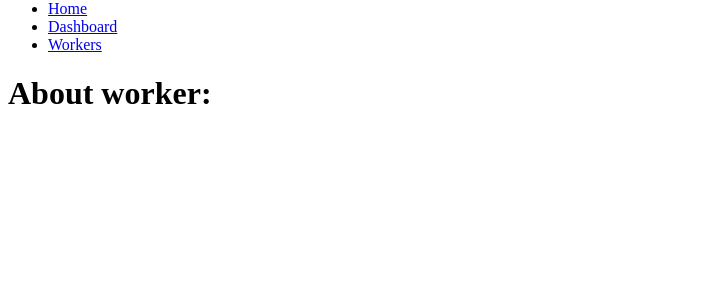
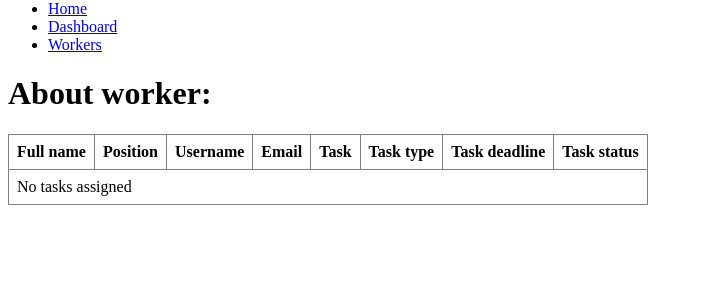
Before and after one commit to msubchak/team-task-manager, a Django app: template templates/tasks/worker_detail.html in a window 1280 px wide. Shown: the part 80-380 px from the top of the page, without its empty margins (0-703 px from the left). Run offline with Django 5.2, Linux system fonts and the light colour scheme; the template is opened without the code that fills it, so the values that code supplies are empty.

Commit message:
feat: Add worker detail table and LoginRequiredMixin to views

```diff
--- a/templates/tasks/worker_detail.html
+++ b/templates/tasks/worker_detail.html
@@ -1,4 +1,36 @@
 {% extends "base.html" %}
 {% block content %}
   <h1>About worker:</h1>
+  <table border="1" cellpadding="8" cellspacing="0" style="border-collapse: collapse;">
+    <thead>
+      <tr>
+        <th>Full name</th>
+        <th>Position</th>
+        <th>Username</th>
+        <th>Email</th>
+        <th>Task</th>
+        <th>Task type</th>
+        <th>Task deadline</th>
+        <th>Task status</th>
+      </tr>
+    </thead>
+    <tbody>
+      {% for task in worker.task_set.all %}
+        <tr>
+          <td>{{ worker.first_name }} {{ worker.last_name }}</td>
+          <td>{{ worker.position }}</td>
+          <td>{{ worker.username }}</td>
+          <td>{{ worker.email }}</td>
+          <td>{{ task.name }}</td>
+          <td>{{ task.task_type.name }}</td>
+          <td>{{ task.deadline|date:"Y-m-d H:i" }}</td>
+          <td>{% if task.is_complete %}Done{% else %}In Progress{% endif %}</td>
+        </tr>
+      {% empty %}
+        <tr>
+          <td colspan="8">No tasks assigned</td>
+        </tr>
+      {% endfor %}
+    </tbody>
+  </table>
 {% endblock %}
```
Also changed, not shown: tasks/views.py (+8 -7 lines), templates/tasks/task_list.html (+6 -5 lines).
